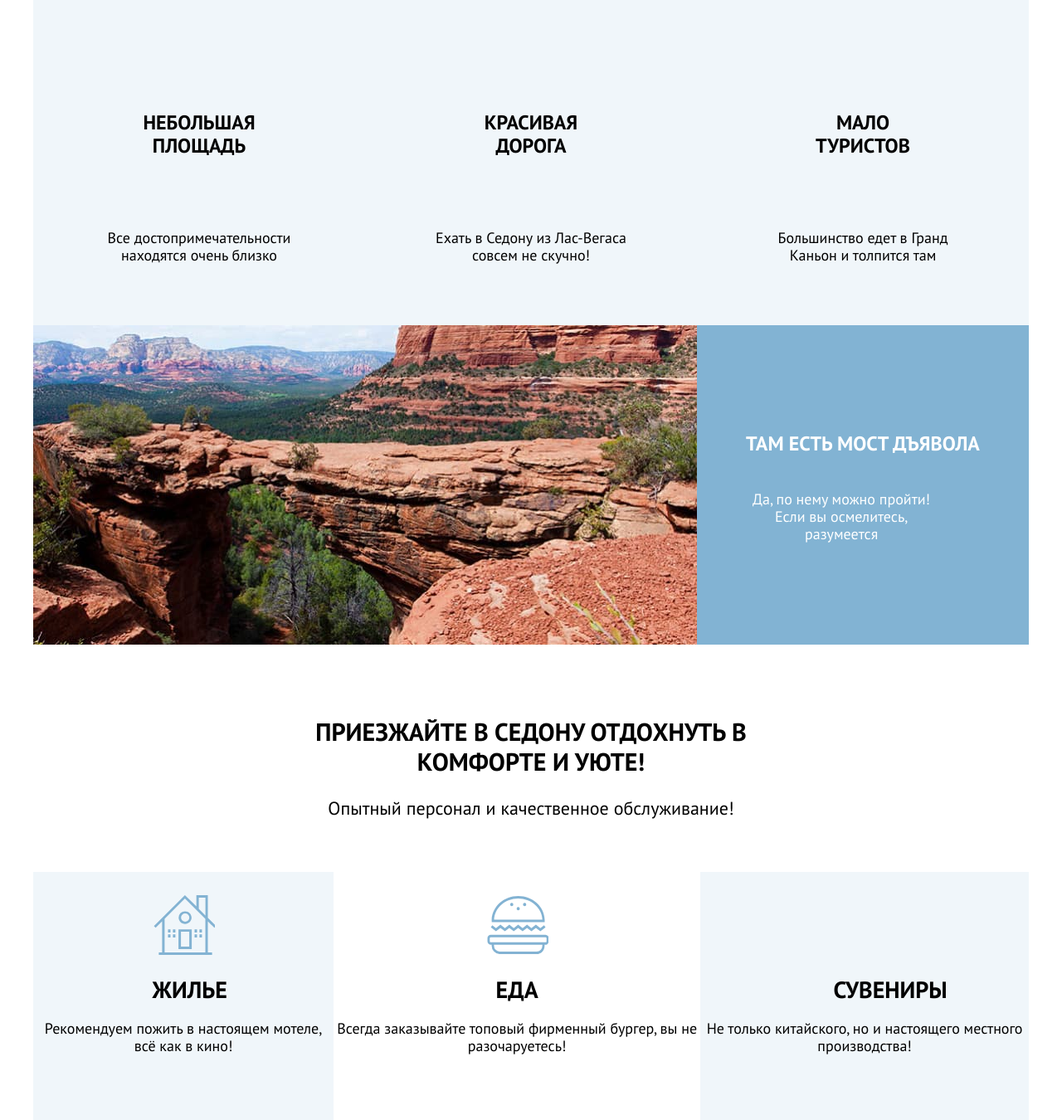
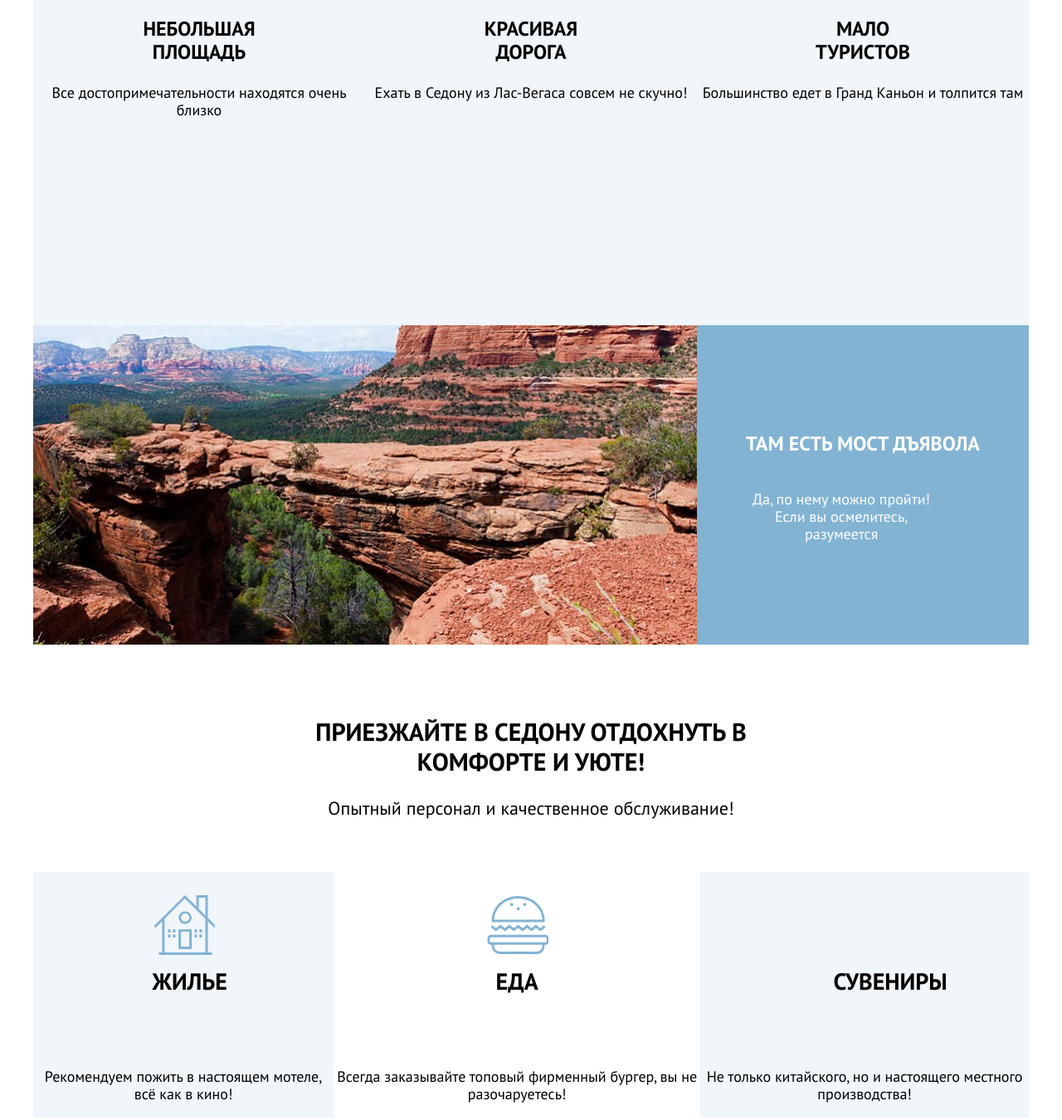
Before and after one commit to htmlacademy-htmlcss/701169-sedona-37, a plain HTML site: page 5/index.html in a window 1280 px wide. Shown: the part 1253-2603 px from the top of the page at 83% size. Drawn offline with Linux system fonts and the light colour scheme.

Commit message:
:heavy_check_mark: Сборка #5

```diff
--- a/5/index.html
+++ b/5/index.html
@@ -61,16 +61,22 @@
             </li>
             <div class="middle-advantages">
               <li class="advantages-item">
+                <div class="advantages-item-middle-text">
                   <h3 class="advantages-title">Небольшая<br> площадь</h3>
                   <p class="advantages-description">Все достопримечательности находятся очень близко</p>
+                </div>
               </li>
               <li class="advantages-item">
+                <div class="advantages-item-middle-text">
                   <h3 class="advantages-title">Красивая<br> дорога</h3>
                   <p class="advantages-description">Ехать в Седону из Лас-Вегаса совсем не скучно!</p>
+                </div>
               </li>
               <li class="advantages-item">
+                <div class="advantages-item-middle-text">
                   <h3 class="advantages-title">Мало<br> туристов</h3>
                   <p class="advantages-description">Большинство едет в Гранд Каньон и толпится там</p>
+                </div>
               </li>
             </div>
             <li class="advantages-item advantages-item-with-picture">
@@ -87,16 +93,22 @@
           <p class="general-description-detail">Опытный персонал и качественное обслуживание!</p>
           <ul class="utilities-list">
             <li class="utilities-item">
+              <div class="utilities-content">
                 <h3 class="utilities-title utilities-title-general utilities-title-house">Жилье</h3>
                 <p class="utilities-description">Рекомендуем пожить в настоящем мотеле, всё как в кино!</p>
+              </div>
             </li>
             <li class="utilities-item">
+              <div class="utilities-content">
                 <h3 class="utilities-title utilities-title-general utilities-title-food">Еда</h3>
                 <p class="utilities-description">Всегда заказывайте топовый фирменный бургер, вы не разочаруетесь!</p>
+              </div>
             </li>
             <li class="utilities-item">
+              <div class="utilities-content">
                 <h3 class="utilities-title utilities-title-general utilities-title-souvenirs">Сувениры</h3>
                 <p class="utilities-description">Не только китайского, но и настоящего местного производства!</p>
+              </div>
             </li>
           </ul>
         </section>
--- a/5/styles/styles.css
+++ b/5/styles/styles.css
@@ -222,21 +222,6 @@ body {
   margin: auto;
 }
 
-.middle-advantages .advantages-title {
-  padding-top: 113px;
-  padding-bottom: 62px;
-  width: 230px;
-  margin-left: auto;
-  margin-right: auto;
-}
-
-.middle-advantages .advantages-description {
-  width: 230px;
-  margin-left: auto;
-  margin-right: auto;
-  padding-top: 0;
-}
-
 .advantages-item-with-picture-text {
   display: flex;
   flex-direction: column;
@@ -309,7 +294,6 @@ body {
 .utilities-item {
   font-size: 24px;
   line-height: 28px;
-  min-height: 385px;
   background-color: rgba(131, 179, 211, 0.12);
   margin: auto;
   justify-content: center;
@@ -321,19 +305,22 @@ body {
   background-color: #ffffff;
 }
 
+.utilities-content {
+  display: flex;
+  flex-direction: column;
+  justify-content: center;
+  align-items: center;
+}
+
 .utilities-title {
   text-transform: uppercase;
-  margin-left: auto;
-  margin-right: auto;
 }
 
 .utilities-description {
-  margin-left: auto;
-  margin-right: auto;
-  margin-top: -50px;
   font-weight: 400;
   font-size: 18px;
   line-height: 21px;
+
 
 }
 
@@ -341,9 +328,7 @@ body {
   background-repeat: no-repeat;
   width: 75px;
   height: 72px;
-  margin-left: auto;
-  margin-right: auto;
-  padding-top: 100px;
+  padding-top: 90px;
 }
 
 .utilities-title-house {
@@ -440,8 +425,10 @@ body {
 
 .breadcrumbs {
   display: flex;
+  padding: 0;
+  margin: 0;
   padding-bottom: 40px;
-  margin-left: 70px;
+  margin-left: 106px;
 }
 
 .catalog-hotels {
```
Also changed, not shown: 5/catalog.html (+1 -0 lines). Lines whose indentation alone changed are shown as unchanged.
